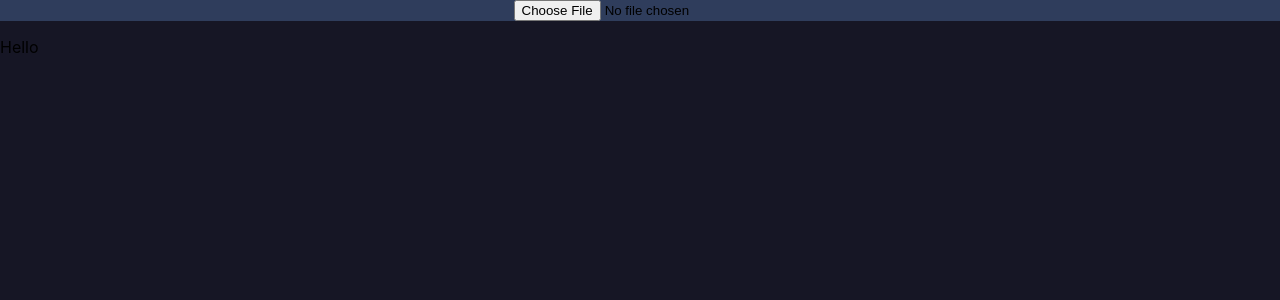
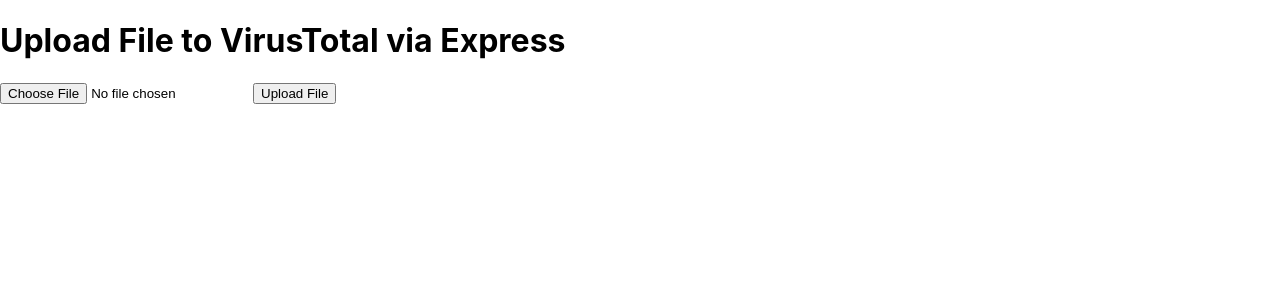
Before and after one commit to Enrikes/virusTotal, a React (Create React App) app: page / in a window 1280 px wide. Shown: the top 300 px of the page. Built offline with nearby package versions, Linux system fonts and the light colour scheme.

Commit message:
Chore: Connects to backend server

```diff
--- a/src/App.js
+++ b/src/App.js
@@ -1,50 +1,47 @@
-import { useEffect, useState } from "react";
-import "./App.css";
-import Upload from "./components/upload";
+import React, { useState } from "react";
 import axios from "axios";
 
 function App() {
-  const [uploadFile, setUploadFile] = useState();
-  console.log(uploadFile);
-  useEffect(() => {
-    async function handleSubmit() {
-      if (!uploadFile) {
-        return "File is not uploaded";
+  const [file, setFile] = useState(null);
+  const [message, setMessage] = useState("");
+
+  const handleFileChange = (e) => {
+    setFile(e.target.files[0]);
+  };
+
+  const handleUpload = async () => {
+    if (!file) {
+      setMessage("Please select a file first.");
+      return;
     }
 
     const formData = new FormData();
-      formData.append("file", uploadFile);
+    formData.append("file", file);
 
     try {
       const response = await axios.post(
-          "https://www.virustotal.com/api/v3/files",
+        "http://localhost:3001/upload",
         formData,
         {
           headers: {
-              "x-apikey":
-                "",
             "Content-Type": "multipart/form-data",
           },
         }
       );
-        const results = await axios.get(await response.data.data.links.self, {
-          headers: {
-            "x-apikey":
-              "",
-          },
-        });
-        console.log(results.data);
+      setMessage("Upload successful!");
+      console.log("Server response:", response.data);
     } catch (error) {
-        console.log(error, "failed");
+      console.error("Upload failed:", error);
+      setMessage("Upload failed.");
     }
-    }
-    handleSubmit();
-  }, [uploadFile]);
+  };
 
   return (
     <div>
-      <Upload setUploadFile={setUploadFile} />
-      <p>Hello</p>
+      <h1>Upload File to VirusTotal via Express</h1>
+      <input type="file" onChange={handleFileChange} />
+      <button onClick={handleUpload}>Upload File</button>
+      {message && <p>{message}</p>}
     </div>
   );
 }
```
Lines whose indentation alone changed are shown as unchanged.
